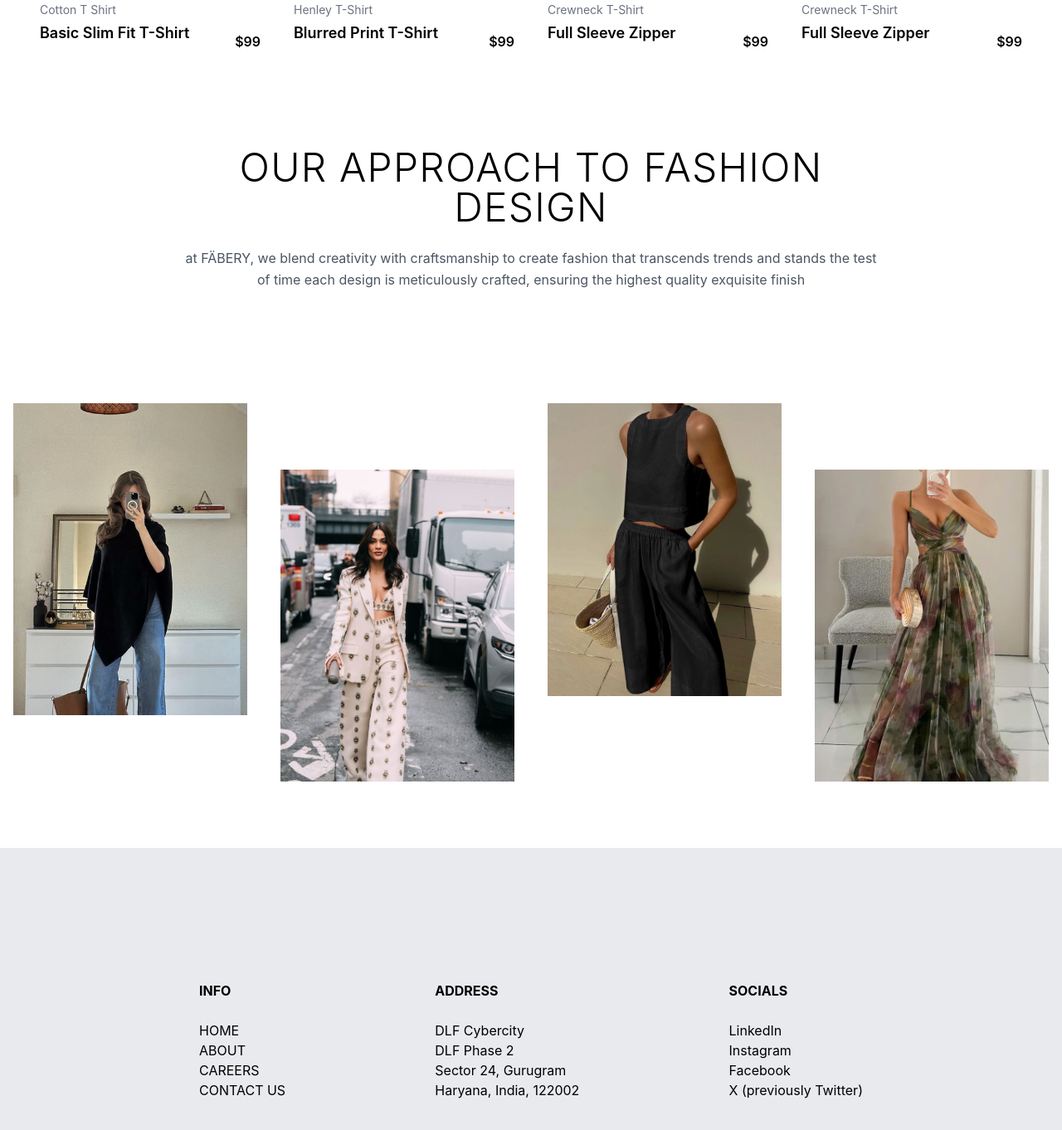
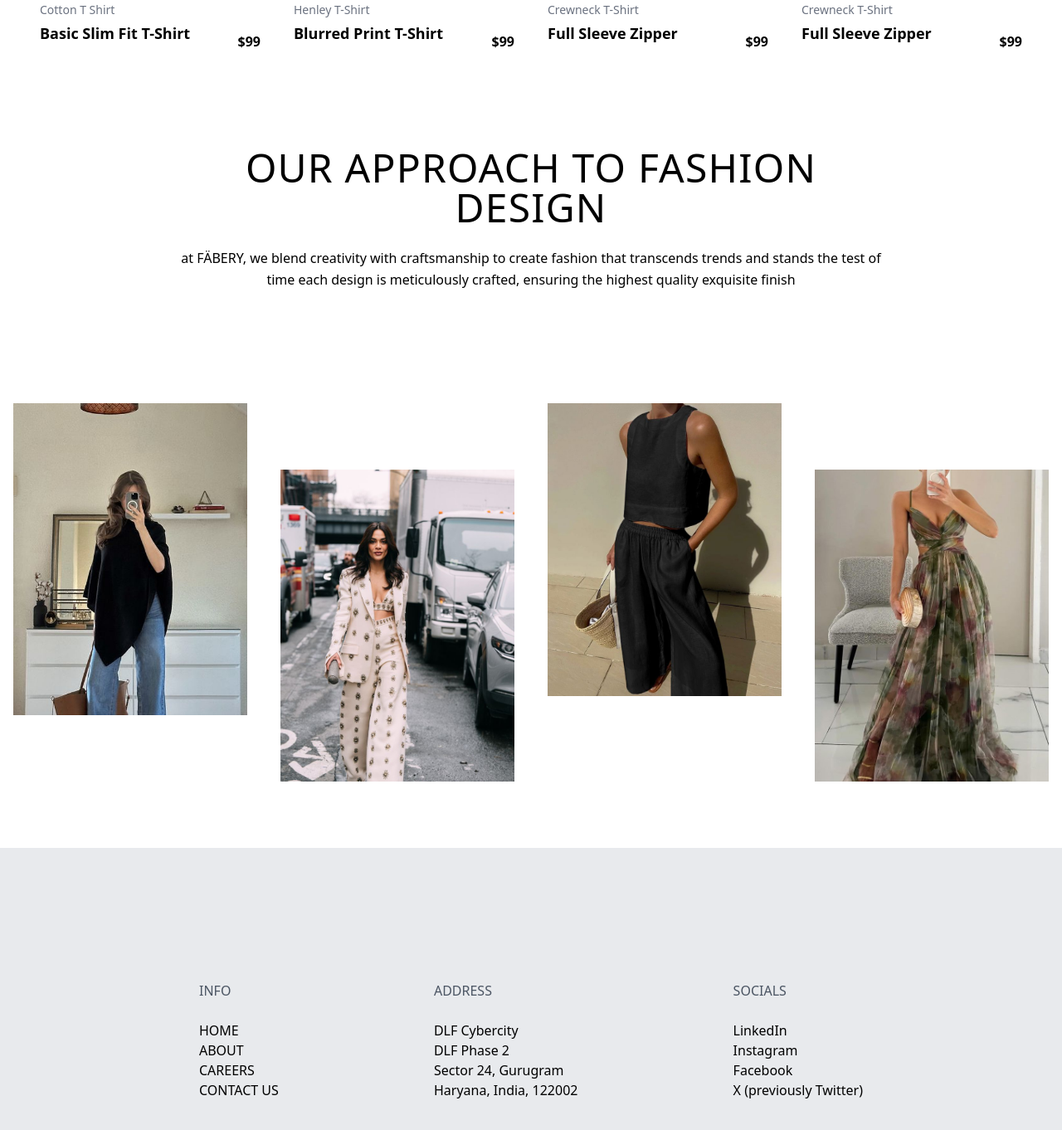
Before and after one commit to kritikatripathi03/fabery-collections, a React (Vite) app: page / in a window 1280 px wide. Shown: the part 2014-3376 px from the top of the page at 83% size. Built offline with nearby package versions, Linux system fonts and the light colour scheme.

Commit message:
fixed font design

```diff
--- a/src/components/Collections.jsx
+++ b/src/components/Collections.jsx
@@ -36,7 +36,7 @@ export default function Collections() {
   return (
     <div className="px-8 py-8">
       <div className="flex items-end justify-between min-h-[150px]">
-        <div className="text-5xl font-bold leading-tight">
+        <div className="text-5xl font-extrabold leading-tight">
           FÄBERY <br /> COLLECTIONS <br /> 25-26
         </div>
       </div>
--- a/src/components/Footer.jsx
+++ b/src/components/Footer.jsx
@@ -3,28 +3,28 @@ export default function Footer() {
         <div className="bg-gray-300/50">
             <div className="flex flex-row items-center justify-between px-60 py-40">
                 <div className="flex flex-col">
-                    <span className="font-bold">INFO</span>
+                    <span className="font-medium text-gray-600">INFO</span>
                     <br />
-                    <span><a href="#" className="hover:underline">HOME</a></span>
-                    <span><a href="#" className="hover:underline">ABOUT</a></span>
-                    <span><a href="#" className="hover:underline">CAREERS</a></span>
-                    <span><a href="#" className="hover:underline">CONTACT US</a></span>
+                    <span><a href="#" className="hover:underline font-medium">HOME</a></span>
+                    <span><a href="#" className="hover:underline font-medium">ABOUT</a></span>
+                    <span><a href="#" className="hover:underline font-medium">CAREERS</a></span>
+                    <span><a href="#" className="hover:underline font-medium">CONTACT US</a></span>
                 </div>
                 <div className="flex flex-col">
-                    <span className="font-bold">ADDRESS</span>
+                    <span className="font-medium text-gray-600">ADDRESS</span>
                     <br />
-                    <span><a href="#" className="hover:underline">DLF Cybercity</a></span>
-                    <span><a href="#" className="hover:underline">DLF Phase 2</a></span>
-                    <span><a href="#" className="hover:underline">Sector 24, Gurugram</a></span>
-                    <span><a href="#" className="hover:underline">Haryana, India, 122002</a></span>
+                    <span><a href="#" className="hover:underline font-medium">DLF Cybercity</a></span>
+                    <span><a href="#" className="hover:underline font-medium">DLF Phase 2</a></span>
+                    <span><a href="#" className="hover:underline font-medium">Sector 24, Gurugram</a></span>
+                    <span><a href="#" className="hover:underline font-medium">Haryana, India, 122002</a></span>
                 </div>
                 <div className="flex flex-col">
-                    <span className="font-bold">SOCIALS</span>
+                    <span className="font-medium text-gray-600">SOCIALS</span>
                     <br />
-                    <span><a href="#" className="hover:underline">LinkedIn</a></span>
-                    <span><a href="#" className="hover:underline">Instagram</a></span>
-                    <span><a href="#" className="hover:underline">Facebook</a></span>
-                    <span><a href="#" className="hover:underline">X (previously Twitter)</a></span>
+                    <span><a href="#" className="hover:underline font-medium">LinkedIn</a></span>
+                    <span><a href="#" className="hover:underline font-medium">Instagram</a></span>
+                    <span><a href="#" className="hover:underline font-medium">Facebook</a></span>
+                    <span><a href="#" className="hover:underline font-medium">X (previously Twitter)</a></span>
                 </div>
             </div>
         </div>
--- a/src/components/MiddleText.jsx
+++ b/src/components/MiddleText.jsx
@@ -3,7 +3,7 @@ export default function MiddleText() {
     <div className="w-full flex justify-center px-8 py-8">
       <div className=" max-w-4xl text-center px-6 py-6">
           <h2 className="text-5xl font-light tracking-wide">OUR APPROACH TO FASHION DESIGN</h2>
-          <p className="mt-6 text-gray-600 leading-relaxed">
+          <p className="mt-6 font-light text-black leading-relaxed">
             at FÄBERY, we blend creativity with craftsmanship to create
             fashion that transcends trends and stands the test of time each
             design is meticulously crafted, ensuring the highest quality
--- a/src/components/Navbar.jsx
+++ b/src/components/Navbar.jsx
@@ -12,9 +12,9 @@ export default function Navbar() {
     <nav className="w-full bg-transparent mt-4 px-4 py-4">
       <div className="flex items-center justify-between px-4">
         <div className="hidden lg:flex gap-6 text-xl">
-          <span className="px-2 font-bold">Home</span>
-          <span className="px-2 font-bold">Collections</span>
-          <span className="px-2 font-bold">New</span>
+          <span className="px-2 font-bold hover:font-extrabold">Home</span>
+          <span className="px-2 font-bold hover:font-extrabold">Collections</span>
+          <span className="px-2 font-bold hover:font-extrabold">New</span>
         </div>
 
         {/* Mobile Menu Button */}
--- a/src/components/ProductCard.jsx
+++ b/src/components/ProductCard.jsx
@@ -21,10 +21,10 @@ export default function ProductCard({ image, category, title, price, aspect = "a
 
       {/* PRODUCT INFO */}
       <div className="flex flex-col flex-grow mt-4">
-        <p className="text-gray-500 text-sm">{category}</p>
+        <p className="text-gray-500 font-medium text-sm">{category}</p>
 
         <div className="flex justify-between items-center mt-1">
-          <h3 className="font-semibold text-lg min-h-[48px]">{title}</h3>
+          <h3 className="font-extrabold text-lg min-h-[48px]">{title}</h3>
 
           <span className="font-semibold">${price}</span>
         </div>
--- a/src/components/SpecialCollection.jsx
+++ b/src/components/SpecialCollection.jsx
@@ -6,7 +6,7 @@ export default function SpecialCollection () {
     return (
         <div className="w-full flex flex-col lg:flex-row items-stretch px-8 py-8 min-h-[400px] gap-6">
             <div className="flex flex-col py-6 lg:flex-[0_0_32%] md:flex-[0_0_32%]">
-                <div className="mt-auto text-5xl font-bold leading-tight">
+                <div className="mt-auto text-5xl font-extrabold leading-tight">
                     NEW <br /> COLLECTION
                 </div>
                 <div className="mt-8 mb-8 text-2xl text-gray-600">
@@ -14,7 +14,7 @@ export default function SpecialCollection () {
                 </div>
                 <div className="mt-auto mb-auto flex items-center justify-between gap-6">
                     <button className="flex items-center gap-6 bg-gray-200 px-6 py-3">
-                        <span>Go To Shop</span>
+                        <span className="font-medium">Go To Shop</span>
                         <span>--›</span>
                     </button>
                     <div className="flex gap-3">
--- a/src/components/ThisWeek.jsx
+++ b/src/components/ThisWeek.jsx
@@ -35,7 +35,7 @@ export default function ThisWeek() {
   return (
     <div className="px-4 py-4">
       <div className="flex items-end justify-between px-4 py-4 min-h-[150px]">
-        <div className="text-5xl font-bold leading-tight">
+        <div className="text-5xl font-extrabold leading-tight">
           NEW <br /> THIS WEEK
         </div>
         <div className="flex flex-col">
--- a/src/index.css
+++ b/src/index.css
@@ -6,5 +6,5 @@ body {
     background-color: #ffffff;
     background-image: radial-gradient(#c3c3c3 0.5px, #ffffff 0.5px);
     background-size: 10px 10px;
-    font-family: 'Inter', sans-serif;
+    font: 'Beatrice Deck Trial';
 }
```
